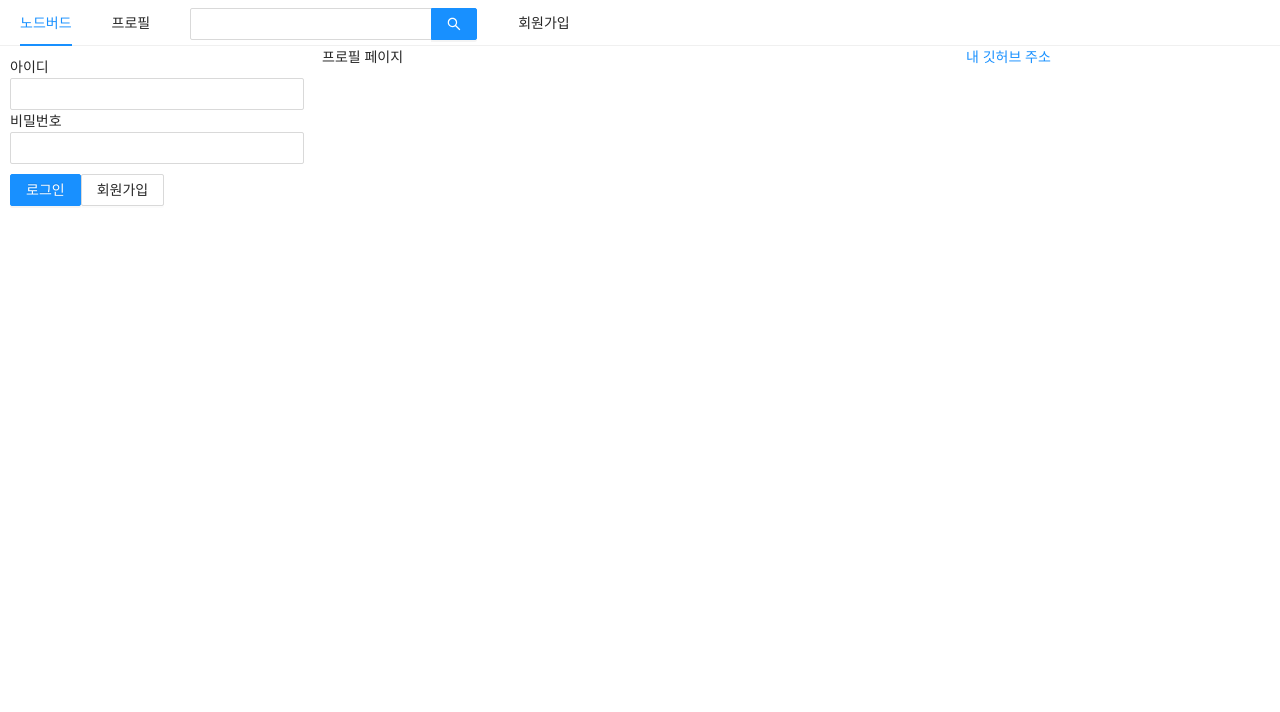
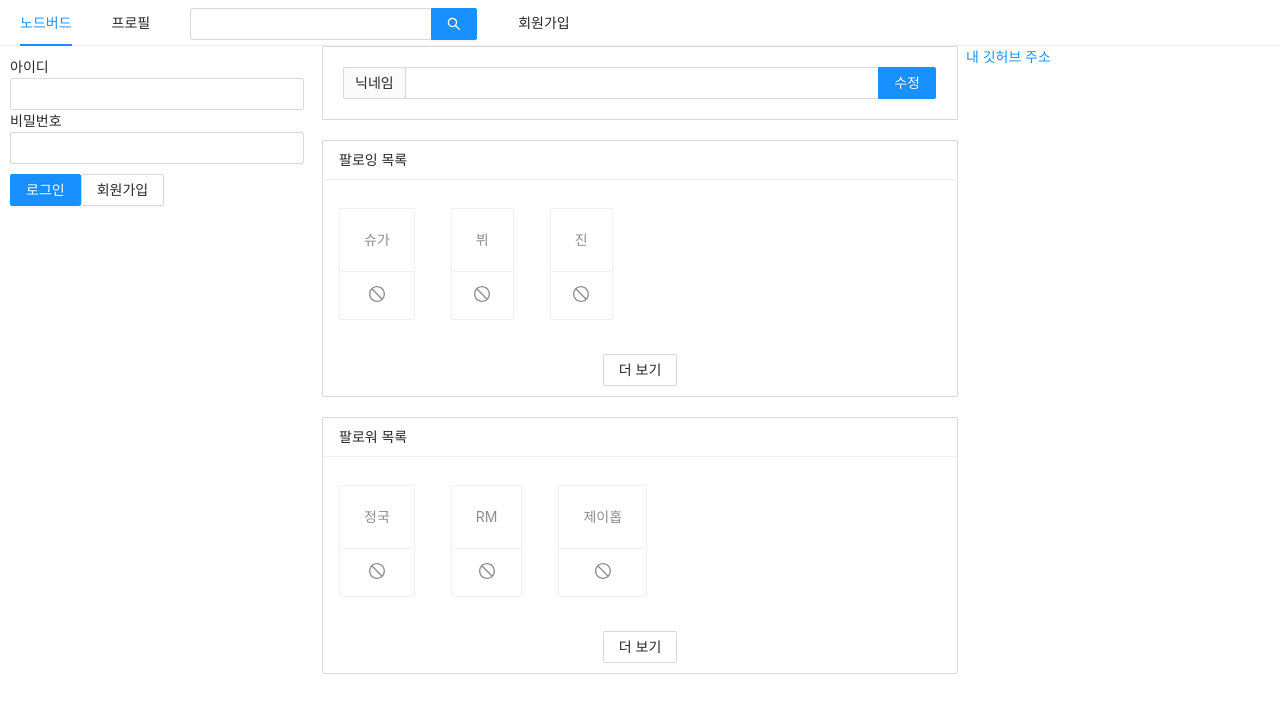
Before and after one commit to jeidiiy/NodeBird, a Next.js app in the folder Front/: page /profile in a window 1280 px wide. Shown: the top 712 px of the page. Built offline with nearby package versions, Linux system fonts and the light colour scheme.

Commit message:
feat: 프로필 페이지 구현

```diff
--- /dev/null
+++ b/Front/components/FollowList.js
@@ -0,0 +1,36 @@
+import React from 'react';
+import { Card, List, Button } from 'antd';
+import PropTypes from 'prop-types';
+import { StopOutlined } from '@ant-design/icons';
+
+const FollowList = ({ header, data }) => {
+  return (
+    <List
+      style={{ marginBottom: 20 }}
+      grid={{ gutter: 4, xs: 2, md: 3 }}
+      size="small"
+      header={<div>{header}</div>}
+      loadMore={
+        <div style={{ textAlign: 'center', margin: '10px 0' }}>
+          <Button>더 보기</Button>
+        </div>
+      }
+      bordered
+      dataSource={data}
+      renderItem={(item) => (
+        <List.Item style={{ marginTop: 20 }}>
+          <Card actions={[<StopOutlined key="stop" />]}>
+            <Card.Meta description={item.nickname} />
+          </Card>
+        </List.Item>
+      )}
+    ></List>
+  );
+};
+
+FollowList.propTypes = {
+  header: PropTypes.toString.isRequired,
+  data: PropTypes.array.isRequired,
+};
+
+export default FollowList;
--- /dev/null
+++ b/Front/components/NicknameEditForm.js
@@ -0,0 +1,22 @@
+import React, { useMemo } from 'react';
+import { Form, Input } from 'antd';
+
+const NicknameEditForm = () => {
+  // 스타일 useMemo로 성능 최적화
+  const style = useMemo(
+    () => ({
+      marginBottom: '20px',
+      border: '1px solid #d9d9d9',
+      padding: '20px',
+    }),
+    []
+  );
+
+  return (
+    <Form style={style}>
+      <Input.Search addonBefore="닉네임" enterButton="수정" />
+    </Form>
+  );
+};
+
+export default NicknameEditForm;
--- a/Front/pages/profile.js
+++ b/Front/pages/profile.js
@@ -1,14 +1,34 @@
 import React from 'react';
 import Head from 'next/head';
 import AppLayout from '../components/AppLayout';
+import NicknameEditForm from '../components/NicknameEditForm';
+import FollowList from '../components/FollowList';
 
 const Profile = () => {
+  // 더미 데이터 추가
+  const followerList = [
+    { nickname: '정국' },
+    { nickname: 'RM' },
+    { nickname: '제이홉' },
+  ];
+
+  const followingList = [
+    { nickname: '슈가' },
+    { nickname: '뷔' },
+    { nickname: '진' },
+  ];
+
   return (
     <>
       <Head>
         <title>내 프로필 | NodeBird</title>
       </Head>
-      <AppLayout>프로필 페이지</AppLayout>
+      {/* 화면 구성 변경 */}
+      <AppLayout>
+        <NicknameEditForm />
+        <FollowList header="팔로잉 목록" data={followingList} />
+        <FollowList header="팔로워 목록" data={followerList} />
+      </AppLayout>
     </>
   );
 };
```
